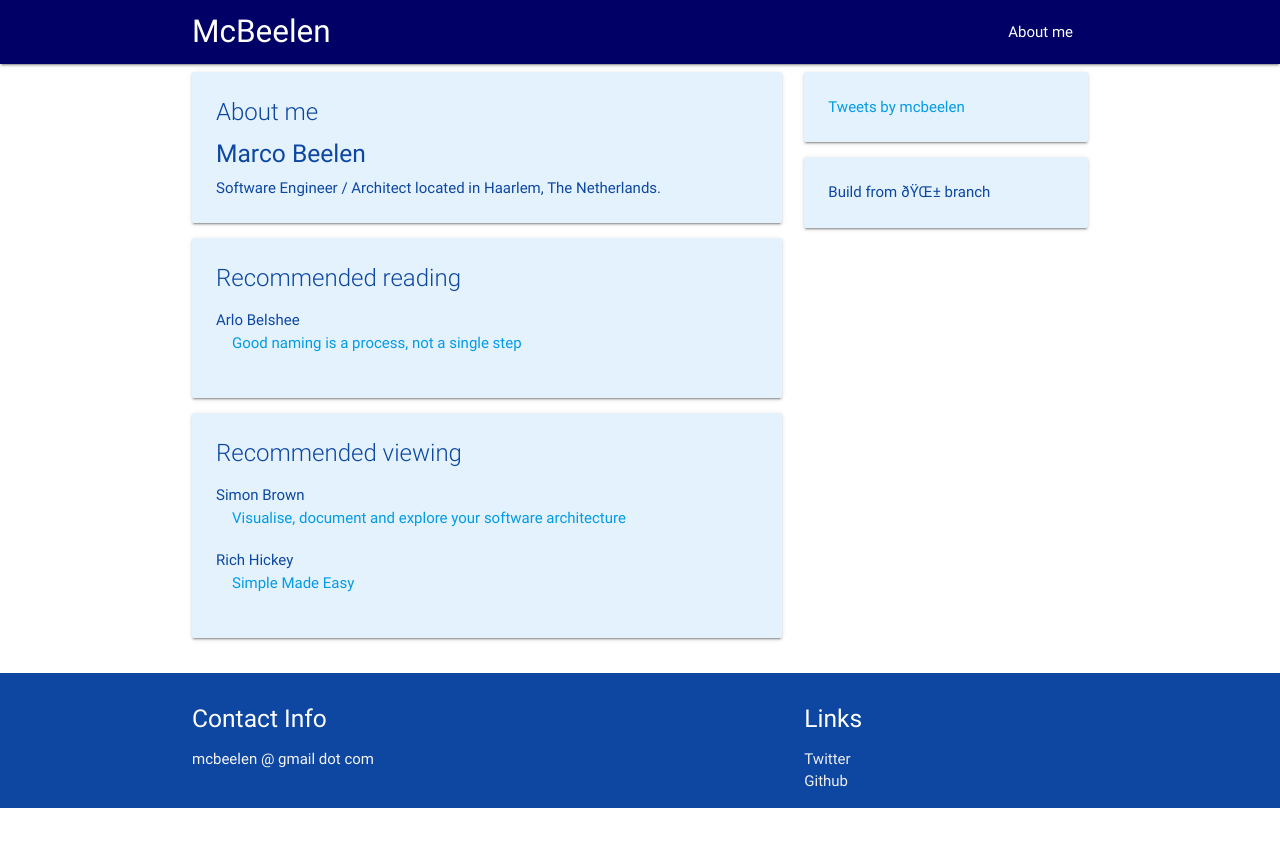
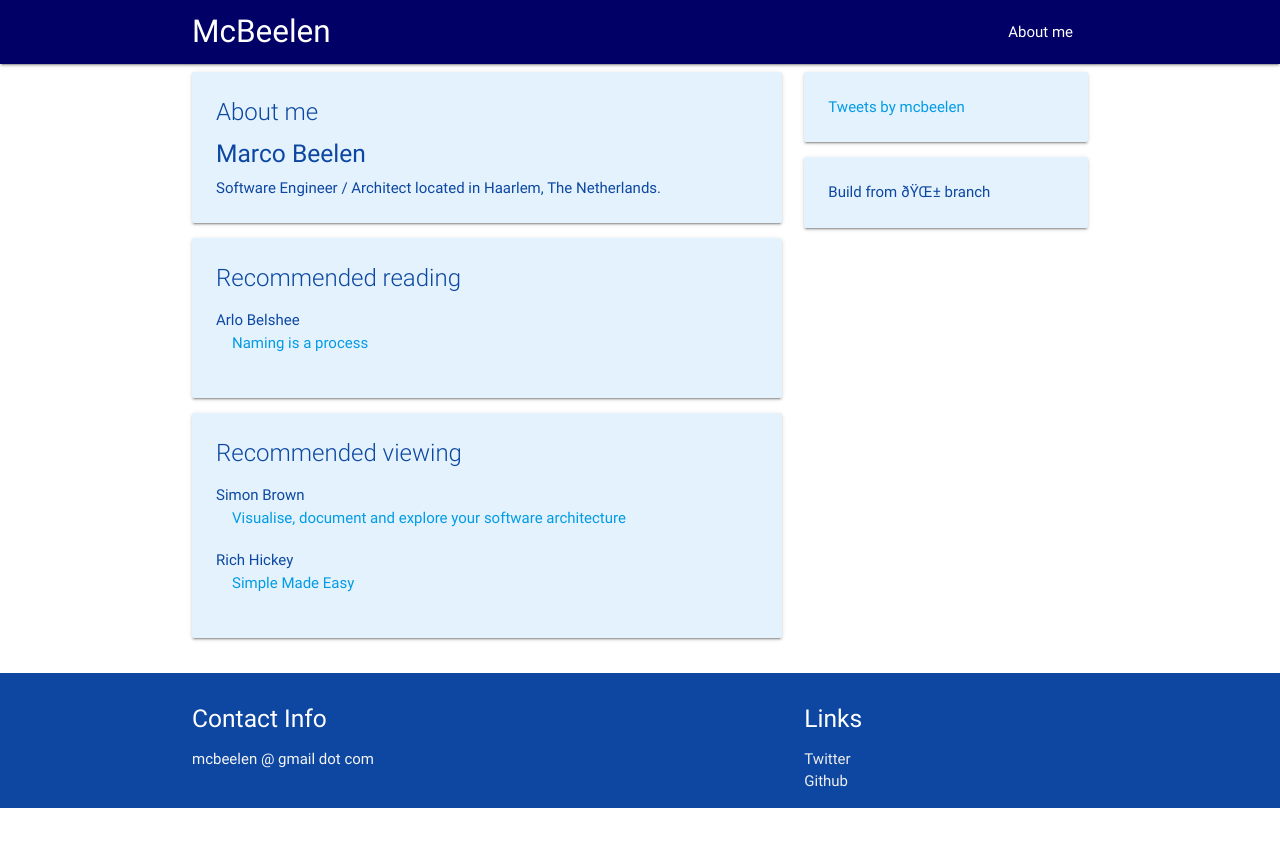
Before and after one commit to mcbeelen/mcbeelen.github.io, a Jekyll site: the page built from index.html, in a window 1280 px wide. Shown: the top 847 px of the page. Built offline with Jekyll 4.4.1, drawn with Linux system fonts in a browser that asks for light colours; comment, search, counter and statistics services are not loaded.

Commit message:
Fixed link to article about Naming as a process

```diff
--- a/index.html
+++ b/index.html
@@ -22,7 +22,7 @@ title: Homepage
                 <dl>
                     <dt>Arlo Belshee</dt>
                     <dd>
-                        <a href="http://arlobelshee.com/good-naming-is-a-process-not-a-single-step/">Good naming is a process, not a single step</a>
+                        <a href="https://www.digdeeproots.com/articles/naming-as-a-process/">Naming is a process</a>
                     </dd>
                 </dl>
             </div>
```
